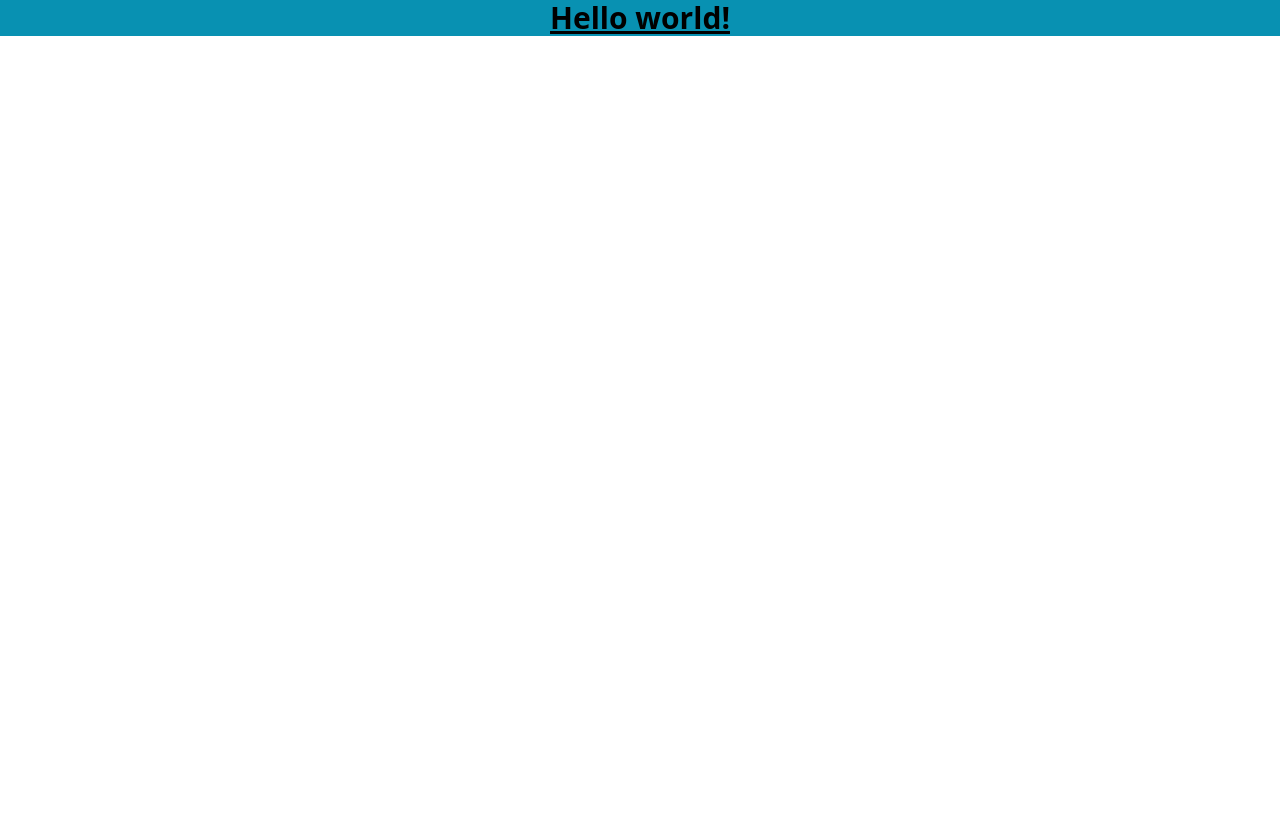
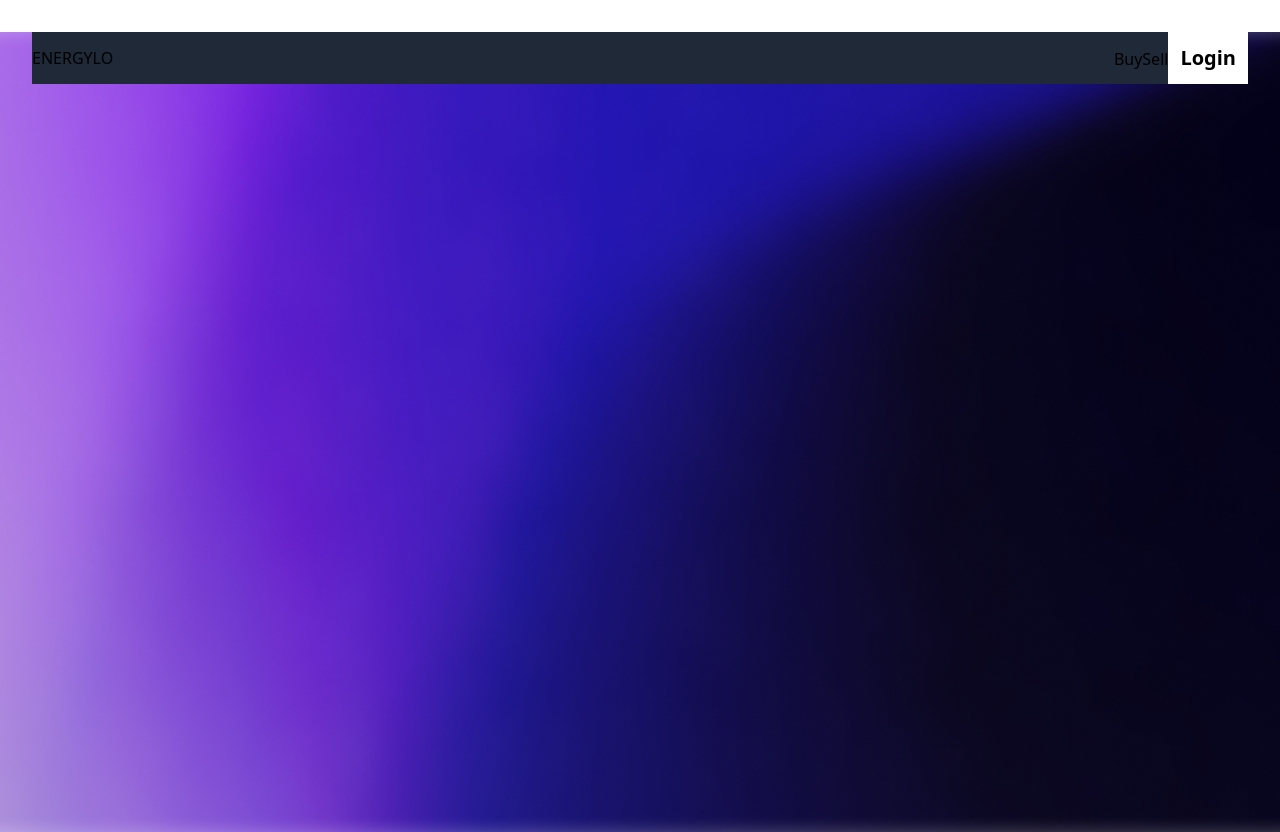
Before and after one commit to TheAkashRoy/statuscode0, a React (Create React App) app in the folder frontend/: page / in a window 1280 px wide. Before the commit the page ends 800 px from the top, so only its background shows below. Built offline with nearby package versions, Linux system fonts and the light colour scheme.

Commit message:
auth0 done

```diff
--- a/frontend/src/App.css
+++ b/frontend/src/App.css
@@ -1,38 +1,13 @@
-.App {
-  text-align: center;
+/* Hide the vertical scrollbar */
+.hide-scrollbar::-webkit-scrollbar {
+  width: 0.5rem; /* Adjust the width as needed */
 }
 
-.App-logo {
-  height: 40vmin;
-  pointer-events: none;
+.hide-scrollbar::-webkit-scrollbar-thumb {
+  background-color: transparent;
 }
 
-@media (prefers-reduced-motion: no-preference) {
-  .App-logo {
-    animation: App-logo-spin infinite 20s linear;
-  }
+/* Style the scrollbar track */
+.hide-scrollbar::-webkit-scrollbar-track {
+  background-color: #f1f1f1; /* Adjust the background color as needed */
 }
-
-.App-header {
-  background-color: #282c34;
-  min-height: 100vh;
-  display: flex;
-  flex-direction: column;
-  align-items: center;
-  justify-content: center;
-  font-size: calc(10px + 2vmin);
-  color: white;
-}
-
-.App-link {
-  color: #61dafb;
-}
-
-@keyframes App-logo-spin {
-  from {
-    transform: rotate(0deg);
-  }
-  to {
-    transform: rotate(360deg);
-  }
-}
--- a/frontend/src/App.js
+++ b/frontend/src/App.js
@@ -1,14 +1,22 @@
-import logo from './logo.svg';
+import Landing from './components/Landing';
 import './App.css';
+import bg from "../src/assets/bg.png";
+import {Routes, Route} from "react-router-dom";
 
 function App() {
   return (
-    <div className="App">
-    <h1 className="text-3xl bg-cyan-600 font-bold underline">
-    Hello world!
-  </h1>
+    <>
+    <div className=' bg-cover bg-no-repeat bg-center h-screen hide-scrollbar '
+    style={{ backgroundImage: `url(${bg})` }}>
 
-    </div>
+
+
+    <Routes>
+      <Route path="/" element={<Landing />} />
+      </Routes>
+      </div>
+    </>
+
   );
 }
 
--- /dev/null
+++ b/frontend/src/components/Landing.jsx
@@ -0,0 +1,30 @@
+import React from 'react'
+import {useAuth0} from '@auth0/auth0-react'
+import {loginWithRedirect} from '@auth0/auth0-react'
+const Landing = () => {
+  const {logout} = useAuth0();
+  const { user, isAuthenticated, isLoading } = useAuth0();
+  const {loginWithRedirect} = useAuth0();
+
+  return (
+    <div>
+   <div className='bg-gray-800 flex m-8 justify-between items-center'>
+   <h1>ENERGYLO</h1>
+   <div>
+   <button>Buy</button>
+   <button>Sell</button>
+   {
+    isAuthenticated?(
+      <button onClick={()=>logout()} text-xl font-semibold bg-white p-3>Logout</button>      ):(
+        <button onClick={()=>loginWithRedirect()}
+        className=' text-xl font-semibold bg-white p-3'>
+        Login</button>    )
+  }
+
+   </div>
+   </div>
+    </div>
+  )
+}
+
+export default Landing
--- /dev/null
+++ b/frontend/src/components/Navbar.jsx
@@ -0,0 +1,11 @@
+import React from 'react'
+
+const Navbar = () => {
+  return (
+    <div>
+
+    </div>
+  )
+}
+
+export default Navbar
--- a/frontend/src/index.js
+++ b/frontend/src/index.js
@@ -2,16 +2,16 @@ import React from 'react';
 import ReactDOM from 'react-dom/client';
 import './index.css';
 import App from './App';
-import reportWebVitals from './reportWebVitals';
-
+import { Auth0Provider } from "@auth0/auth0-react";
+import {BrowserRouter} from "react-router-dom";
 const root = ReactDOM.createRoot(document.getElementById('root'));
 root.render(
-  <React.StrictMode>
+  <BrowserRouter>
+  <Auth0Provider domain='https://dev-pk5umjrfp1l7coy6.us.auth0.com' clientId='A4xx6YX2veoE1cM4zvVIsCEeFNGV9ca4'
+  authorizationParams={{
+    redirect_uri: window.location.origin
+  }}>
     <App />
-  </React.StrictMode>
+    </Auth0Provider>
+      </BrowserRouter>
 );
-
-// If you want to start measuring performance in your app, pass a function
-// to log results (for example: reportWebVitals(console.log))
-// or send to an analytics endpoint. Learn more: https://bit.ly/CRA-vitals
-reportWebVitals();
--- /dev/null
+++ b/frontend/src/pages/Buy.jsx
@@ -0,0 +1,11 @@
+import React from 'react'
+
+const Buy = () => {
+  return (
+    <div>
+
+    </div>
+  )
+}
+
+export default Buy
--- /dev/null
+++ b/frontend/src/pages/Sell.jsx
@@ -0,0 +1,11 @@
+import React from 'react'
+
+const Sell = () => {
+  return (
+    <div>
+
+    </div>
+  )
+}
+
+export default Sell
```
Also changed, not shown: frontend/src/assets/bg.png (added).
